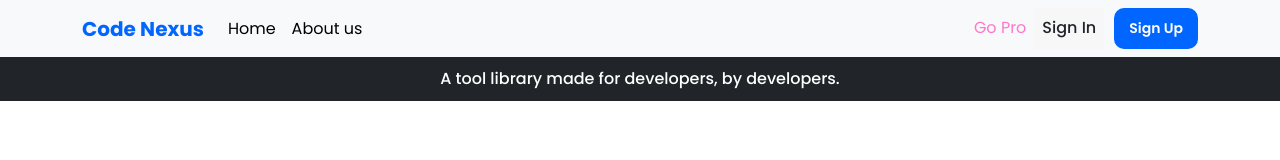
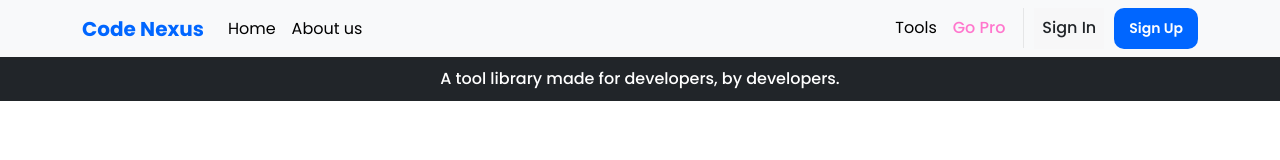
Before and after one commit to HunterBrennan1/CodeNexus, a React (Create React App) app in the folder grand-library/: page / in a window 1280 px wide. Shown: the top 160 px of the page. Built offline with nearby package versions, Linux system fonts and the light colour scheme.

Commit message:
added a divider in nav bar, added (tools) button to bring user to tools page from anywhere

```diff
--- a/grand-library/src/App.css
+++ b/grand-library/src/App.css
@@ -47,6 +47,7 @@ a{
 
 .pro_btn{
   color:#ff77cd !important;
+  font-weight: 500;
 }
 
 .nav-link{
@@ -627,6 +628,14 @@ margin-left:10px;
   font-weight: 600;
 }
 
+.divider{
+  height:40px;
+  width:1px;
+  margin: 0 10px;
+  position:relative;
+  background-color: rgba(0, 0, 0, 0.075);
+}
+
 @media screen and (max-width:1400px){
   .hero_gif{
     display: none;
--- a/grand-library/src/components/navbar.js
+++ b/grand-library/src/components/navbar.js
@@ -38,6 +38,7 @@ function Navbartop() {
               </NavDropdown> */}
             </Nav>
             <Nav>
+              <Nav.Link className='Tools_btn_nav' href="/tools">Tools</Nav.Link>
               <Nav.Link className='pro_btn' onClick={handleShow}>Go Pro</Nav.Link>
               <Modal className='pro_modal' show={show} onHide={handleClose}>
                 <Modal.Header closeButton>
@@ -60,6 +61,7 @@ function Navbartop() {
                   </Button>
                 </Modal.Footer>
               </Modal>
+              <span className='divider'></span>
               <Nav.Link className='sign_in_btn' href="#deets">Sign In</Nav.Link>
               <Nav.Link className='profile_icon_container' eventKey={2} href="#">
                 Sign Up
```
